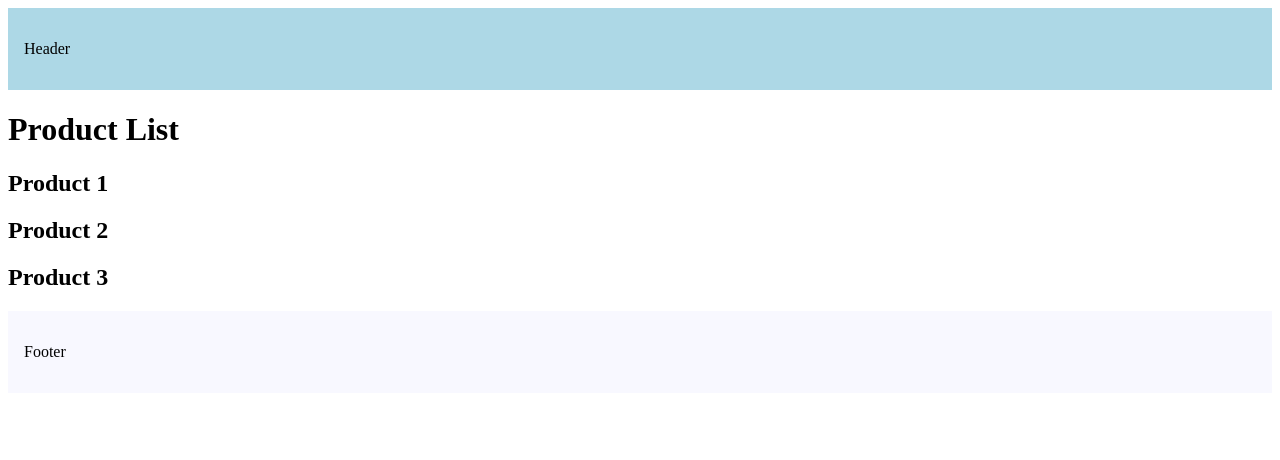
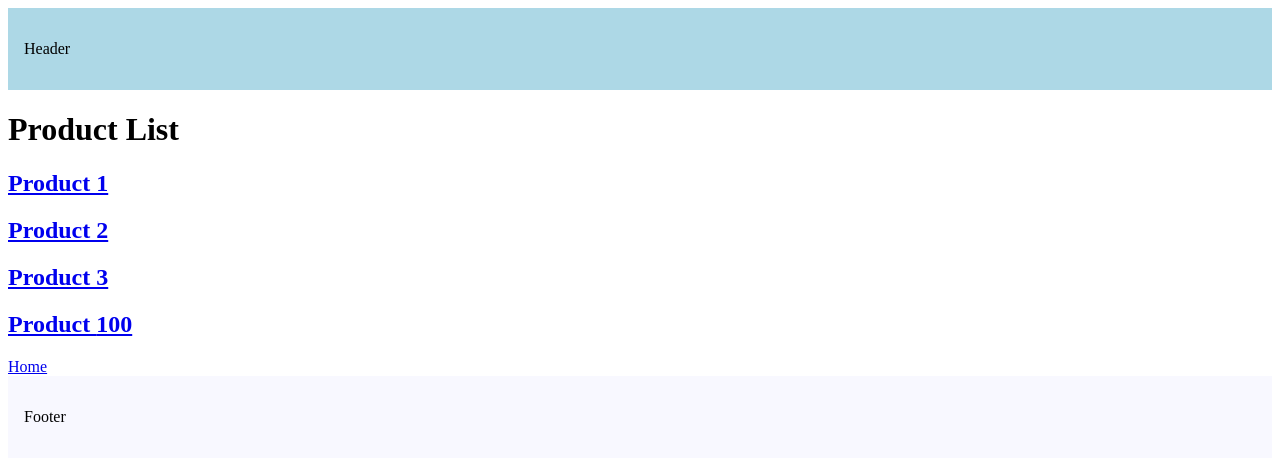
Before and after one commit to Braulin96/next, a Next.js app: page /products in a window 1280 px wide. Shown: the top 460 px of the page. Built offline with nearby package versions, Linux system fonts and the light colour scheme.

Commit message:
link component navigation -tut 20

```diff
--- a/src/app/products/page.tsx
+++ b/src/app/products/page.tsx
@@ -1,10 +1,15 @@
+import Link from "next/link";
+
+const productId = 100
 export default function ProductList() {
   return (
     <>
       <h1>Product List</h1>
-      <h2>Product 1</h2>
-      <h2>Product 2</h2>
-      <h2>Product 3</h2>
+      <h2><Link href="products/1">Product 1</Link></h2>
+      <h2><Link href="products/2">Product 2</Link></h2>
+      <h2><Link href="products/3" replace>Product 3</Link></h2>
+      <h2><Link href={`products/${productId}`}>Product {productId}</Link></h2>
+      <Link href="/" >Home</Link>
     </>
   );
 }
```
Also changed, not shown: src/app/page.tsx (+10 -11 lines).
